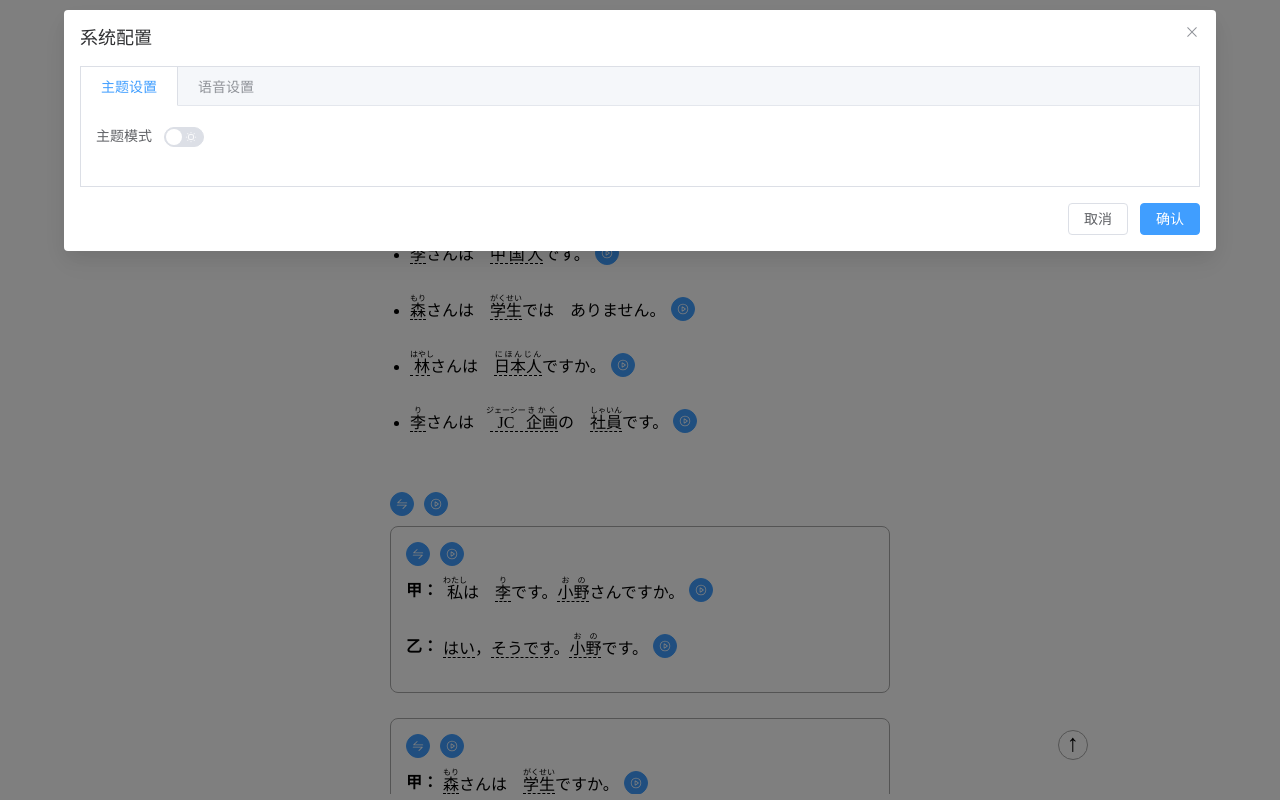
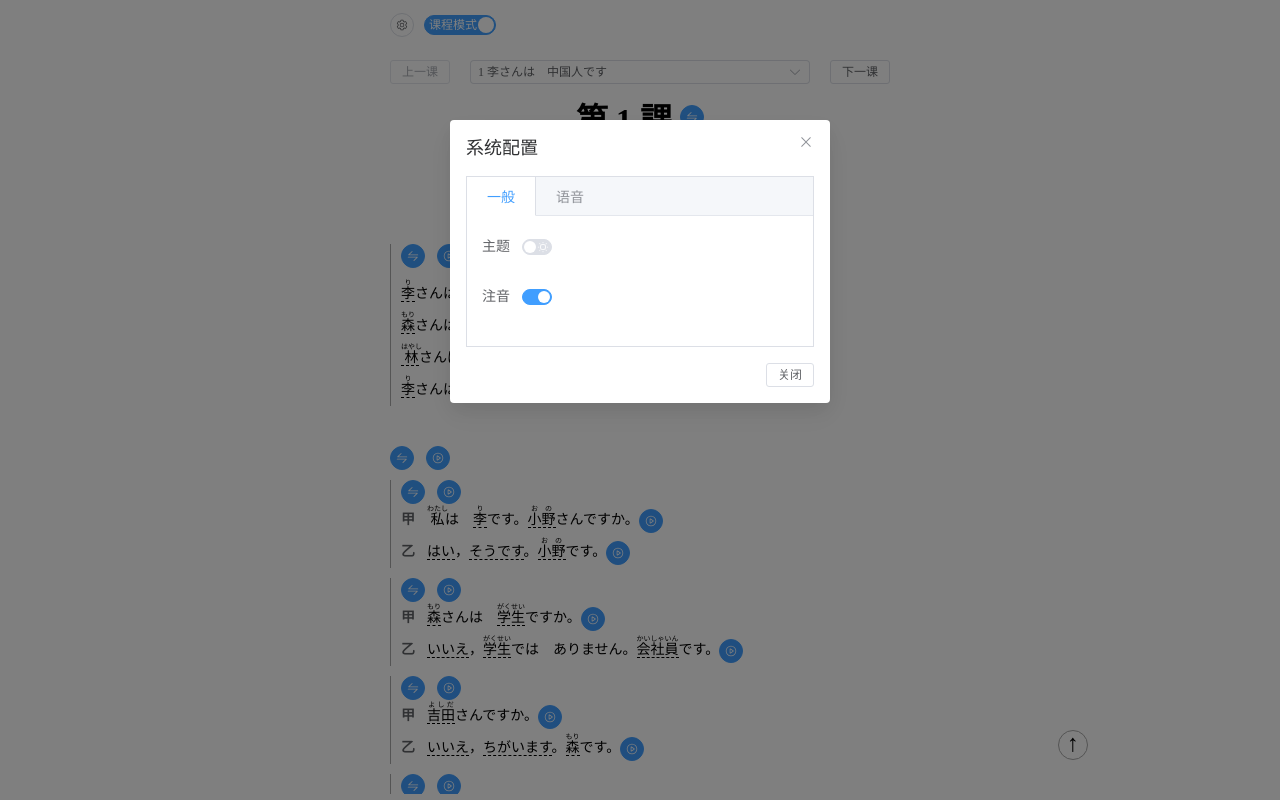
Before and after one commit to cencuansen/simple-pages, a Vue app in the folder japanese/: page / in a window 1280 px wide. Both pictures are taken after a click on the button 402 px from the left and 25 px from the top of the page. Built offline with nearby package versions, Linux system fonts and the light colour scheme.

Commit message:
update japanese

```diff
--- a/japanese/src/App.vue
+++ b/japanese/src/App.vue
@@ -16,13 +16,13 @@
   </div>
   <Lesson v-if="lessonMode" class="body"/>
   <Word v-else class="body"/>
-  <SettingsDialog ref="settingsDialog"/>
+  <Settings ref="settingsDialog"/>
 </template>
 
 <script setup lang="ts">
 import {onMounted, ref} from 'vue'
 import {Setting,} from '@element-plus/icons-vue'
-import SettingsDialog from './components/SettingsDialog.vue'
+import Settings from './components/Setting.vue'
 import Lesson from './components/Lesson.vue'
 import Word from "./components/Word.vue";
 import {useLessonStore} from './stores/lessonStore'
@@ -38,7 +38,7 @@ const openSettings = () => {
 const lessonStore = useLessonStore()
 const wordStore = useWordStore()
 
-onMounted(async () => {
+  onMounted(async () => {
   await wordStore.fetchWords()
   await lessonStore.fetchLessons()
 })
--- a/japanese/src/components/Lesson.vue
+++ b/japanese/src/components/Lesson.vue
@@ -66,10 +66,10 @@
           </el-icon>
         </el-button>
       </div>
-      <ul class="basics-list">
-        <li v-for="(item, idx) in lessonStore.currentLesson.basics" :key="`basic-${idx}`">
-          <div class="original-line">
-            <span v-html="getHighlightText(item)"></span>
+      <el-form class="basics-list">
+        <el-form-item class="message" v-for="(item, idx) in lessonStore.currentLesson.basics" :key="`basic-${idx}`">
+          <div>
+            <span class="message-content" v-html="getHighlightText(item)"></span>
             <el-button
                 type="primary"
                 size="small"
@@ -81,11 +81,12 @@
               </el-icon>
             </el-button>
           </div>
-          <div class="translation-line" :class="{ 'show-translation': showBasicsTranslation }">
+          <div class="translation-line message"
+               :class="{ 'show-translation': showBasicsTranslation }">
             {{ lessonStore.currentLesson.translation?.basics?.[idx] || '' }}
           </div>
-        </li>
-      </ul>
+        </el-form-item>
+      </el-form>
     </section>
 
     <!-- 普通对话 -->
@@ -111,39 +112,25 @@
           </el-icon>
         </el-button>
       </div>
-      <div
-          v-for="(exchange, exchangeIndex) in lessonStore.currentLesson.conversations"
-          :key="`exchange-${exchangeIndex}`"
-          class="conversation-exchange"
-      >
-        <div class="speak-list">
-          <el-button
-              type="primary"
-              size="small"
-              circle
-              @click="toggleExchangeTranslation(exchangeIndex)">
+      <el-form label-width="auto" v-for="(exchange, exchangeIndex) in lessonStore.currentLesson.conversations"
+               :key="`exchange2-${exchangeIndex}`" class="conversation-exchange">
+        <el-form-item label="" class="speak-list">
+          <el-button type="primary" size="small" circle @click="toggleExchangeTranslation(exchangeIndex)">
             <el-icon>
               <Switch/>
             </el-icon>
           </el-button>
-          <el-button
-              type="primary"
-              size="small"
-              circle
-              :disabled="speechStore.isSpeaking"
-              @click="speechStore.speakList(getSpeechTextList(convMap(exchange)))">
+          <el-button type="primary" size="small" circle :disabled="speechStore.isSpeaking"
+                     @click="speechStore.speakList(getSpeechTextList(convMap(exchange)))">
             <el-icon>
               <VideoPlay/>
             </el-icon>
           </el-button>
-        </div>
-        <div
-            v-for="(message, messageIndex) in exchange"
-            :key="`message-${exchangeIndex}-${messageIndex}`"
-            :class="['message', `speaker-${message.speaker}`]"
-        >
-          <div class="original-line">
-            <span class="speaker-label">{{ message.speaker }}：</span>
+        </el-form-item>
+
+        <el-form-item :label="message.speaker" class="message" :class="[ `speaker-${message.speaker}`]"
+                      v-for="(message, messageIndex) in exchange" :key="`message2-${exchangeIndex}-${messageIndex}`">
+          <div>
             <span class="message-content" v-html="getHighlightText(message.content)"></span>
             <el-button
                 type="primary"
@@ -156,71 +143,51 @@
               </el-icon>
             </el-button>
           </div>
-          <div class="translation-line"
+          <div class="translation-line message"
                :class="{ 'show-translation': showExchangeTranslations[exchangeIndex] }">
-            {{ lessonStore.currentLesson.translation?.conversations?.[exchangeIndex]?.[messageIndex]?.content || '' }}
+            {{
+              lessonStore.currentLesson.translation?.conversations?.[exchangeIndex][messageIndex]?.content || ''
+            }}
           </div>
-        </div>
-      </div>
+        </el-form-item>
+      </el-form>
     </section>
 
     <!-- 情景对话 -->
     <section v-if="lessonStore.currentLesson.conversations2?.length" class="section conversation-section">
       <h2 v-html="getHighlightText(lessonStore.currentLesson.title2)"></h2>
       <div class="speak-list">
-        <el-button
-            type="primary"
-            size="small"
-            circle
-            @click="toggleConversation2Translations">
+        <el-button type="primary" size="small" circle @click="toggleConversation2Translations">
           <el-icon>
             <Switch/>
           </el-icon>
         </el-button>
-        <el-button
-            type="primary"
-            size="small"
-            circle
-            :disabled="speechStore.isSpeaking"
-            @click="speechStore.speakList(getSpeechTextList(convFlatMap(lessonStore.currentLesson.conversations2)))">
+        <el-button type="primary" size="small" circle :disabled="speechStore.isSpeaking"
+                   @click="speechStore.speakList(getSpeechTextList(convFlatMap(lessonStore.currentLesson.conversations2)))">
           <el-icon>
             <VideoPlay/>
           </el-icon>
         </el-button>
       </div>
-      <div
-          v-for="(exchange, exchangeIndex) in lessonStore.currentLesson.conversations2"
-          :key="`exchange2-${exchangeIndex}`"
-          class="conversation-exchange"
-      >
-        <div class="speak-list">
-          <el-button
-              type="primary"
-              size="small"
-              circle
-              @click="toggleExchange2Translation(exchangeIndex)">
+      <el-form label-width="auto" v-for="(exchange, exchangeIndex) in lessonStore.currentLesson.conversations2"
+               :key="`exchange2-${exchangeIndex}`" class="conversation-exchange">
+        <el-form-item label="" class="speak-list">
+          <el-button type="primary" size="small" circle @click="toggleExchange2Translation(exchangeIndex)">
             <el-icon>
               <Switch/>
             </el-icon>
           </el-button>
-          <el-button
-              type="primary"
-              size="small"
-              circle
-              :disabled="speechStore.isSpeaking"
-              @click="speechStore.speakList(getSpeechTextList(convMap(exchange)))">
+          <el-button type="primary" size="small" circle :disabled="speechStore.isSpeaking"
+                     @click="speechStore.speakList(getSpeechTextList(convMap(exchange)))">
             <el-icon>
               <VideoPlay/>
             </el-icon>
           </el-button>
-        </div>
-        <div
-            v-for="(message, messageIndex) in exchange"
-            :key="`message2-${exchangeIndex}-${messageIndex}`"
-            :class="['message', `speaker-${message.speaker}`]"
-        >
-          <div class="original-line">
-            <span class="speaker-label">{{ message.speaker }}：</span>
+        </el-form-item>
+
+        <el-form-item :label="message.speaker" class="message" :class="[ `speaker-${message.speaker}`]"
+                      v-for="(message, messageIndex) in exchange" :key="`message2-${exchangeIndex}-${messageIndex}`">
+          <div>
             <span class="message-content" v-html="getHighlightText(message.content)"></span>
             <el-button
                 type="primary"
@@ -233,14 +200,14 @@
               </el-icon>
             </el-button>
           </div>
-          <div class="translation-line"
+          <div class="translation-line message"
                :class="{ 'show-translation': showExchange2Translations[exchangeIndex] }">
             {{
               lessonStore.currentLesson.translation?.conversations2?.[exchangeIndex]?.filter(x => x.speaker !== "旁白")[messageIndex]?.content || ''
             }}
           </div>
-        </div>
-      </div>
+        </el-form-item>
+      </el-form>
     </section>
 
     <!-- 单词 -->
@@ -286,16 +253,18 @@
 </template>
 
 <script setup lang="ts">
-import {VideoPlay, Switch} from '@element-plus/icons-vue'
+import {VideoPlay, Switch,} from '@element-plus/icons-vue'
 import {computed, onBeforeUnmount, ref} from 'vue'
 import type {Conversations} from '../stores/lessonStore'
 import {useLessonStore} from '../stores/lessonStore'
 import {useSpeechStore} from "../stores/speechStore"
+import {useBaseSettingStore} from "../stores/baseSettingStore"
 import {useWordStore} from "../stores/wordStore"
 
 const lessonStore = useLessonStore()
 const speechStore = useSpeechStore()
 const wordStore = useWordStore()
+const baseSettingStore = useBaseSettingStore()
 
 const showAllTranslations = ref(false)
 const showBasicsTranslation = ref(false)
@@ -340,6 +309,7 @@ const toggleExchangeTranslation = (index: number) => {
 
 // 情景对话切换
 const toggleExchange2Translation = (index: number) => {
+  console.log("情景对话翻译文本切换")
   showExchange2Translations.value[index] = !showExchange2Translations.value[index]
 }
 
@@ -367,6 +337,10 @@ const getHighlightText = (originalText: string | undefined = "") => {
   if (words.value.length === 0) return baseText
 
   let finalText = baseText.replace(wordRegEx.value, highlightReplacer)
+
+  if (!baseSettingStore.furiganaEnable) {
+    return finalText
+  }
 
   const rubyText = originalText.match(/!([^(]+)\(([^)]+)\)/g) || [];
   const rubyMap: Record<string, string> = {};
@@ -440,16 +414,15 @@ onBeforeUnmount(() => {
 }
 
 .lesson-title {
-  margin: 0 auto 10px;
+  margin: 10px auto 40px;
   display: flex;
   align-items: center;
   justify-content: center;
 }
 
-.speak-list {
+:deep(.speak-list) {
   margin-bottom: 10px;
   display: flex;
-  gap: 10px;
 }
 
 .section {
@@ -457,61 +430,51 @@ onBeforeUnmount(() => {
 }
 
 .section h2 {
-  border-bottom: 1px solid #aaa;
-  padding-bottom: 10px;
-  margin-bottom: 20px;
-}
-
-.basics-list {
-  padding-left: 20px;
-}
-
-.basics-list li {
   margin-bottom: 10px;
-  line-height: 1.6;
 }
 
 .original-line {
   display: flex;
-  align-items: center;
-  gap: 5px;
+  align-items: start;
 }
 
 .translation-line {
   font-size: 0.85em;
   color: #999;
-  padding-left: 20px;
-  height: 1.2em;
-  visibility: hidden;
-  opacity: 0;
+  display: none;
   transition: opacity 0.3s ease;
 }
 
 .translation-line.show-translation {
-  visibility: visible;
-  opacity: 1;
+  display: inherit;
 }
 
 .conversation-exchange {
-  margin-bottom: 25px;
-  border: 1px solid #aaa;
-  border-radius: 8px;
-  padding: 15px;
+  margin-bottom: 10px;
+  border-left: 1px solid #aaa;
+  padding-left: 10px;
 }
 
-.message {
-  margin-bottom: 10px;
-  line-height: 1.6;
+.basics-section {
+  border-left: 1px solid #aaa;
+  padding-left: 10px;
 }
 
-.message:last-child {
+.lesson-container .el-form-item {
   margin-bottom: 0;
 }
 
-.speaker-label {
-  font-weight: bold;
+.speaker-label, :deep(.message .el-form-item__label) {
+  font-weight: bolder;
+  color: var(--el-text-color-regular);
   user-select: none;
   white-space: nowrap;
+}
+
+:deep(.message .el-form-item__content) {
+  display: flex;
+  flex-direction: column;
+  align-items: start;
 }
 
 .speaker-旁白 {
@@ -602,8 +565,4 @@ onBeforeUnmount(() => {
   color: inherit;
   background-color: inherit;
 }
-
-.el-button + .el-button {
-  margin: 0;
-}
 </style>
--- a/japanese/src/components/SettingsDialog.vue
+++ b/japanese/src/components/Setting.vue
@@ -1,35 +1,31 @@
 <template>
   <el-dialog
+      width="380"
+      title="系统配置"
       v-model="visible"
-      title="系统配置"
       :close-on-click-modal="false"
   >
     <el-tabs type="border-card">
-      <!-- 主题设置标签页 -->
-      <el-tab-pane label="主题设置">
-        <el-form>
-          <el-form-item label="主题模式">
-            <el-switch
-                v-model="darkMode"
-                inline-prompt
-                active-text="暗黑"
-                inactive-text="明亮"
-                :active-icon="Moon"
-                :inactive-icon="Sunny"
-            />
+      <el-tab-pane label="一般">
+        <el-form label-width="auto">
+          <el-form-item label="主题">
+            <el-switch v-model="darkMode" inline-prompt :active-icon="Moon" :inactive-icon="Sunny" size="small"/>
           </el-form-item>
-
+          <el-form-item label="注音">
+            <el-switch v-model="baseSettingStore.furiganaEnable" inline-prompt  size="small"/>
+          </el-form-item>
         </el-form>
       </el-tab-pane>
 
-      <!-- 语音设置标签页 -->
-      <el-tab-pane label="语音设置">
+      <el-tab-pane label="语音">
         <el-form>
           <el-form-item label="语音选择">
             <el-select
                 v-model="voiceName"
                 placeholder="选择语音"
                 filterable
+                fit-input-width
+                size="small"
             >
               <el-option
                   v-for="voice in voiceOptions"
@@ -47,6 +43,7 @@
                 :max="2"
                 :step="0.1"
                 show-input
+                size="small"
             />
           </el-form-item>
 
@@ -57,6 +54,7 @@
                 :max="2"
                 :step="0.1"
                 show-input
+                size="small"
             />
           </el-form-item>
 
@@ -67,6 +65,7 @@
                 :max="1"
                 :step="0.1"
                 show-input
+                size="small"
             />
           </el-form-item>
 
@@ -75,6 +74,7 @@
                 v-model="repeatTimes"
                 :min="1"
                 :max="5"
+                size="small"
             />
           </el-form-item>
 
@@ -83,10 +83,12 @@
                 v-model="testText"
                 placeholder="输入测试文本"
                 style="width: 55%"
+                size="small"
             />
             <el-button
                 style="margin-left: 10px"
                 :loading="isSpeaking"
+                size="small"
                 @click="speechStore.speak(testText)"
             >
               测试
@@ -94,7 +96,7 @@
           </el-form-item>
 
           <el-form-item>
-            <el-button @click="speechStore.reset()">
+            <el-button @click="speechStore.reset()" size="small">
               重置
             </el-button>
           </el-form-item>
@@ -103,26 +105,25 @@
     </el-tabs>
 
     <template #footer>
-      <el-button @click="visible = false">取消</el-button>
-      <el-button type="primary" @click="handleConfirm">确认</el-button>
+      <el-button @click="visible = false" size="small">关闭</el-button>
     </template>
   </el-dialog>
 </template>
 
 <script setup lang="ts">
 import {Sunny, Moon} from '@element-plus/icons-vue'
-import {useThemeStore} from '../stores/themeStore'
+import {useBaseSettingStore} from '../stores/baseSettingStore.ts'
 import {useSpeechStore} from '../stores/speechStore'
 import {ref, computed} from 'vue'
 import {storeToRefs} from 'pinia'
 
-const themeStore = useThemeStore()
+const baseSettingStore = useBaseSettingStore()
 const visible = ref(false)
 const testText = ref('ありがとう')
 
 const darkMode = computed({
-  get: () => themeStore.isDark,
-  set: (val) => themeStore.toggleDark(val)
+  get: () => baseSettingStore.isDark,
+  set: (val) => baseSettingStore.toggleDark(val)
 })
 
 // 语音设置
@@ -141,10 +142,6 @@ const open = () => {
   visible.value = true
 }
 
-const handleConfirm = () => {
-  visible.value = false
-}
-
 defineExpose({open})
 </script>
 
--- /dev/null
+++ b/japanese/src/stores/baseSettingStore.ts
@@ -0,0 +1,23 @@
+import {defineStore} from 'pinia'
+import {useDark, useToggle} from '@vueuse/core'
+import {ref} from "vue";
+
+export const useBaseSettingStore = defineStore('baseSetting', () => {
+
+    /* ------------- 主题 --------------- */
+    const isDark = useDark()
+    const toggleDark = useToggle(isDark)
+
+    /* ------------- 注音 --------------- */
+    const furiganaEnable = ref(true)
+
+    return {
+        isDark,
+        furiganaEnable,
+        toggleDark,
+    }
+}, {
+    persist: {
+        pick: ["isDark", "furiganaEnable"],
+    }
+})
--- a/japanese/src/stores/themeStore.ts
+++ /dev/null
@@ -1,20 +0,0 @@
-import {defineStore} from 'pinia'
-import {useDark, useToggle} from '@vueuse/core'
-
-export const useThemeStore = defineStore('theme', () => {
-    const isDark = useDark({
-        selector: 'html', // 作用于html元素
-        attribute: 'class', // 使用class方式
-        valueDark: 'dark', // dark模式时的class名
-        valueLight: 'light', // light模式时的class名
-        storageKey: 'theme', // 本地存储的key
-        storage: localStorage // 使用localStorage
-    })
-
-    const toggleDark = useToggle(isDark)
-
-    return {
-        isDark,
-        toggleDark
-    }
-})
--- a/japanese/src/style.css
+++ b/japanese/src/style.css
@@ -11,11 +11,6 @@
 
 body {
     overflow: hidden;
-}
-
-.el-dialog {
-    width: 90% !important;
-    margin: 10px auto !important;
 }
 
 a {
```
